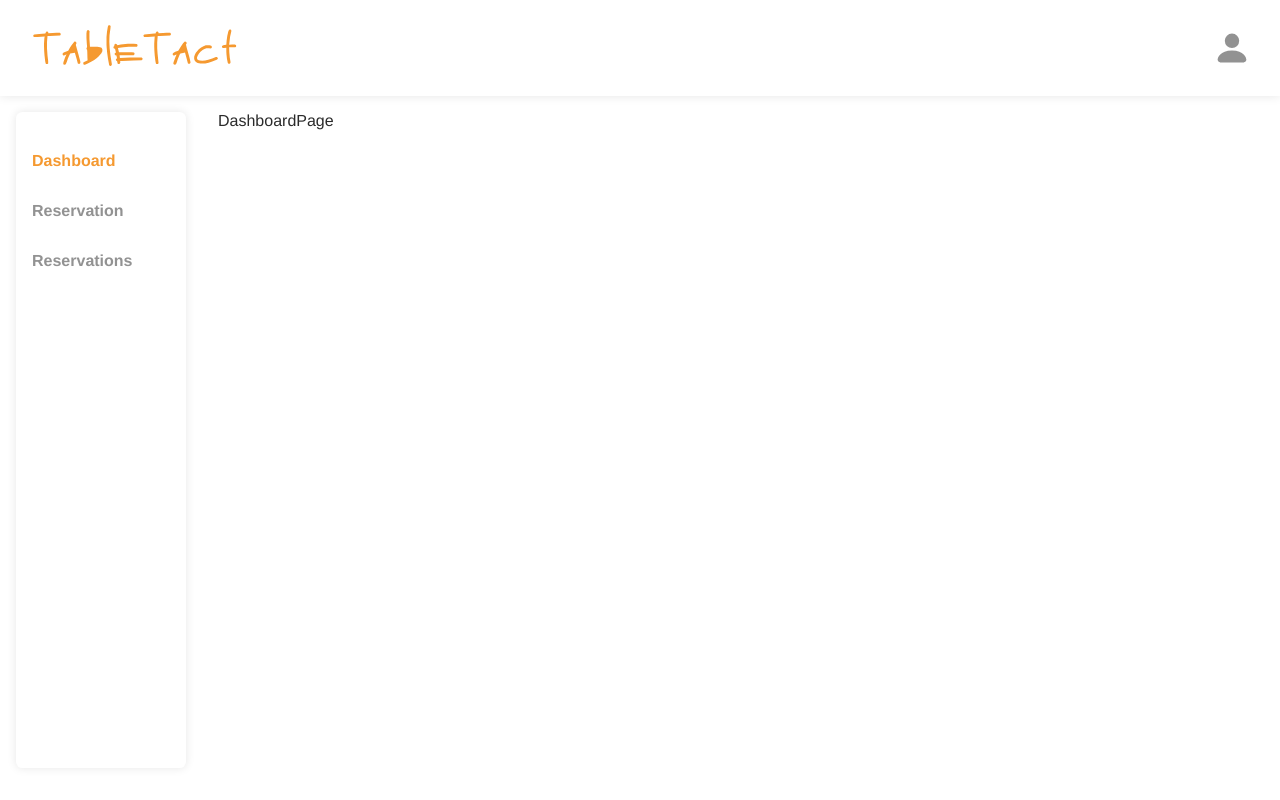
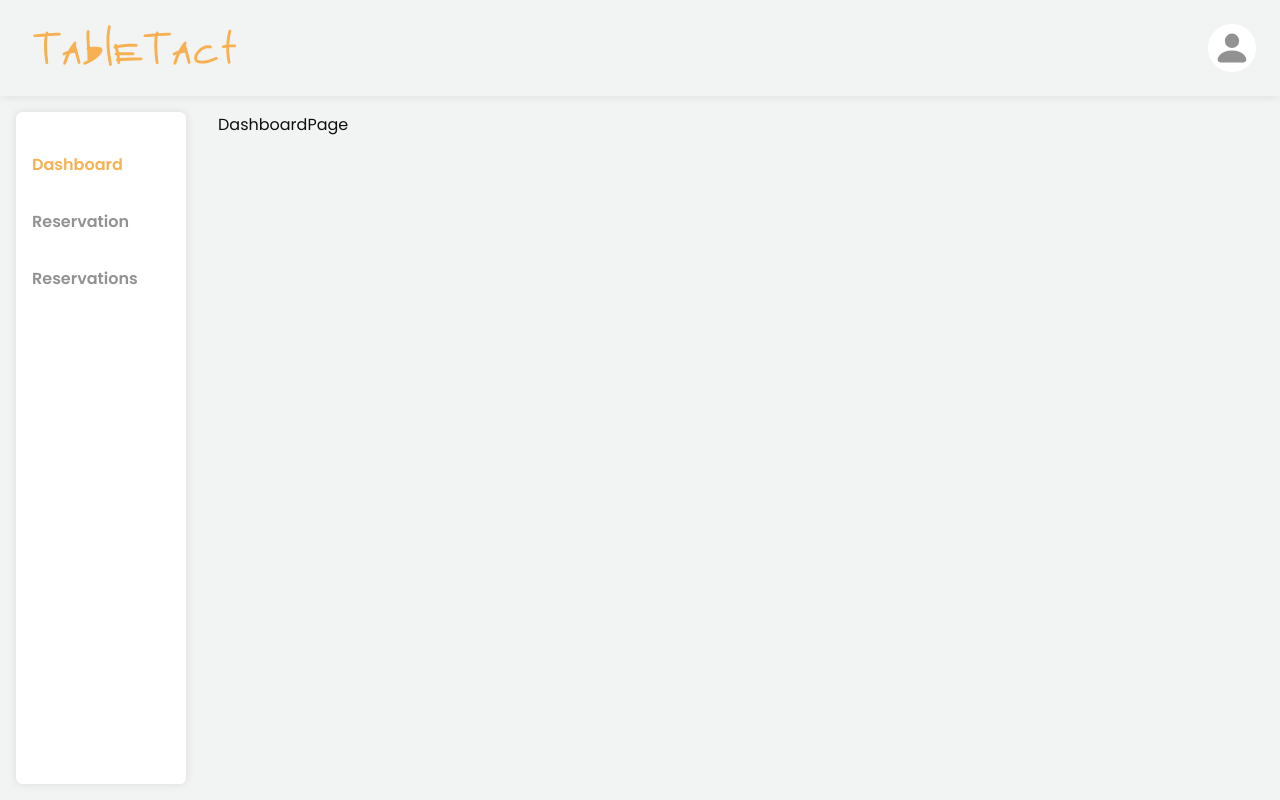
Before and after one commit to ScanDaLouS47/devathon-frontend, a React (Vite) app: page /panel/admin/dashboard in a window 1280 px wide. Built offline with nearby package versions, Linux system fonts and the light colour scheme; no server answers; sample sign-in values are in the browser's storage.

Commit message:
update: Update App.scss and _reset.scss with font and color changes

```diff
--- a/src/App.scss
+++ b/src/App.scss
@@ -8,7 +8,7 @@
 }
 .private {
   padding: 1rem;
-  height: calc(100vh - 7rem);
+  height: calc(100vh - 6rem);
 
   display: grid;
   grid-template-columns: 10.625rem auto;
--- a/src/scss/reset/_reset.scss
+++ b/src/scss/reset/_reset.scss
@@ -1,18 +1,49 @@
+@font-face {
+  font-family: 'Poppins';
+  src: url(./assets/font/Poppins-Regular.woff) format('woff');
+  font-weight: 400;
+}
+@font-face {
+  font-family: 'Poppins';
+  src: url(./assets/font/Poppins-SemiBold.woff) format('woff');
+  font-weight: 600;
+}
+@font-face {
+  font-family: 'Poppins';
+  src: url(./assets/font/Poppins-Bold.woff) format('woff');
+  font-weight: 700;
+}
+
 :root {
   /* Colores */
-  --black: rgb(43, 43, 43);
-  --semi-white: rgb(243, 243, 243);
-  --orange: #f59930;
+  --black: #0e0e11;
+  --white: #f2f4f3;
+  --orange: #f7b152;
+
+  --btn-bg: #0e0e11;
+  --btn-color: #f7b152;
   --light-gray: rgb(211, 211, 211);
   --gray-color: rgb(183, 183, 183);
   --error: rgb(237, 74, 74);
   --logout: rgb(204, 63, 63);
+  --box-shadow: 0 0 0.625rem rgb(0, 0, 0, 10%);
+
   --shadow: rgba(70, 70, 70, 0.7);
 
   /* Tipografía */
-  --tipo-principal: Helvetica, Arial, sans-serif;
+  --tipo-principal: 'Poppins', Helvetica, Arial, sans-serif;
   --tipo-secundaria: Verdana;
 }
+// @media (prefers-color-scheme: dark) {
+//   :root {
+//     --black: #f2f4f3;
+//     --white: #0e0e11;
+//     --box-shadow: 0 0 0.625rem rgba(255, 255, 255, 0.1);
+
+//     --btn-bg: #f7b152;
+//     --btn-color: #0e0e11;
+//   }
+// }
 
 *,
 *::before,
@@ -132,6 +163,7 @@ svg {
 body {
   min-height: 100vh;
   font-size: 100%;
+  background-color: var(--white);
   font-family: var(--tipo-principal);
   color: var(--black);
   /* (Opcional) */
```
